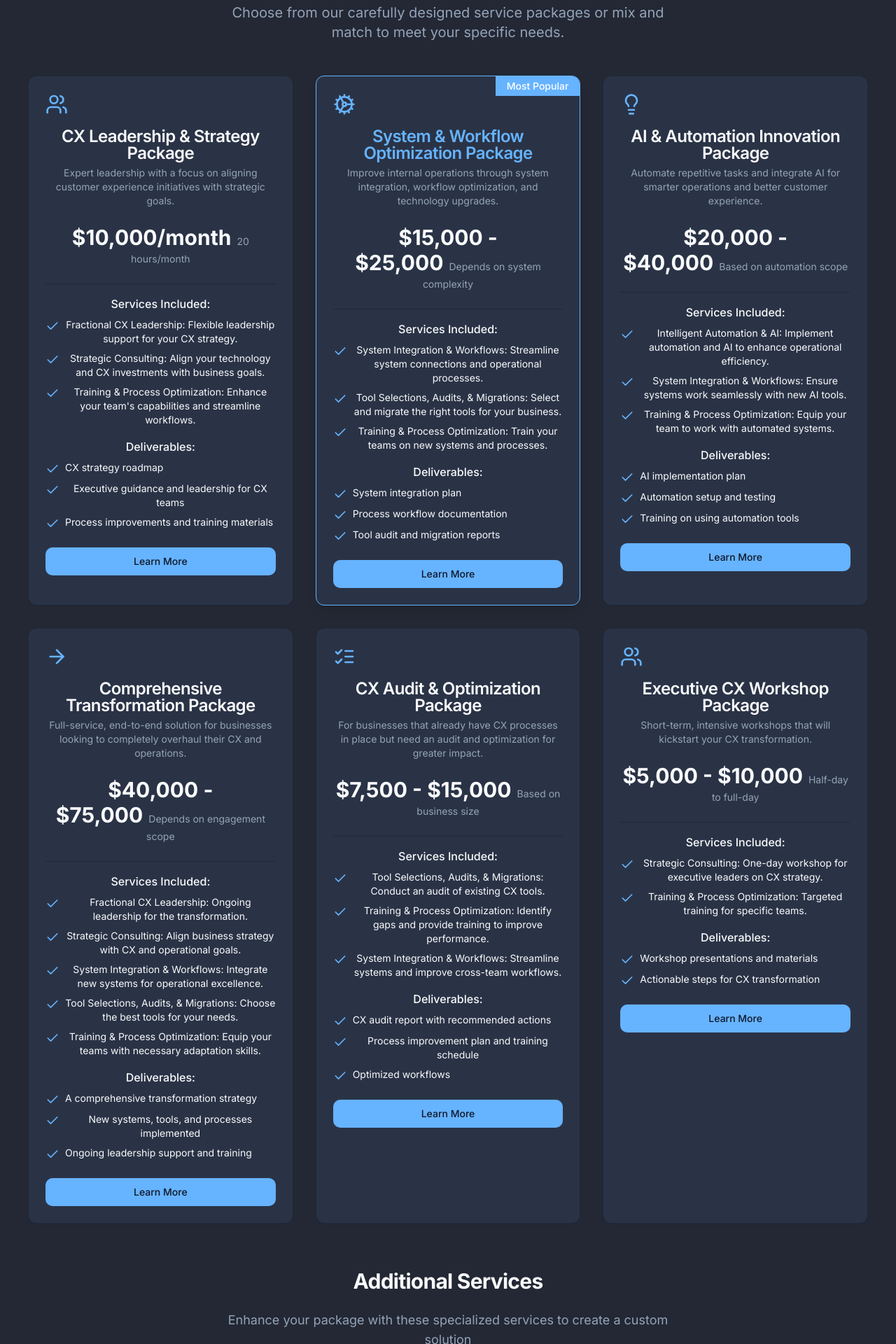
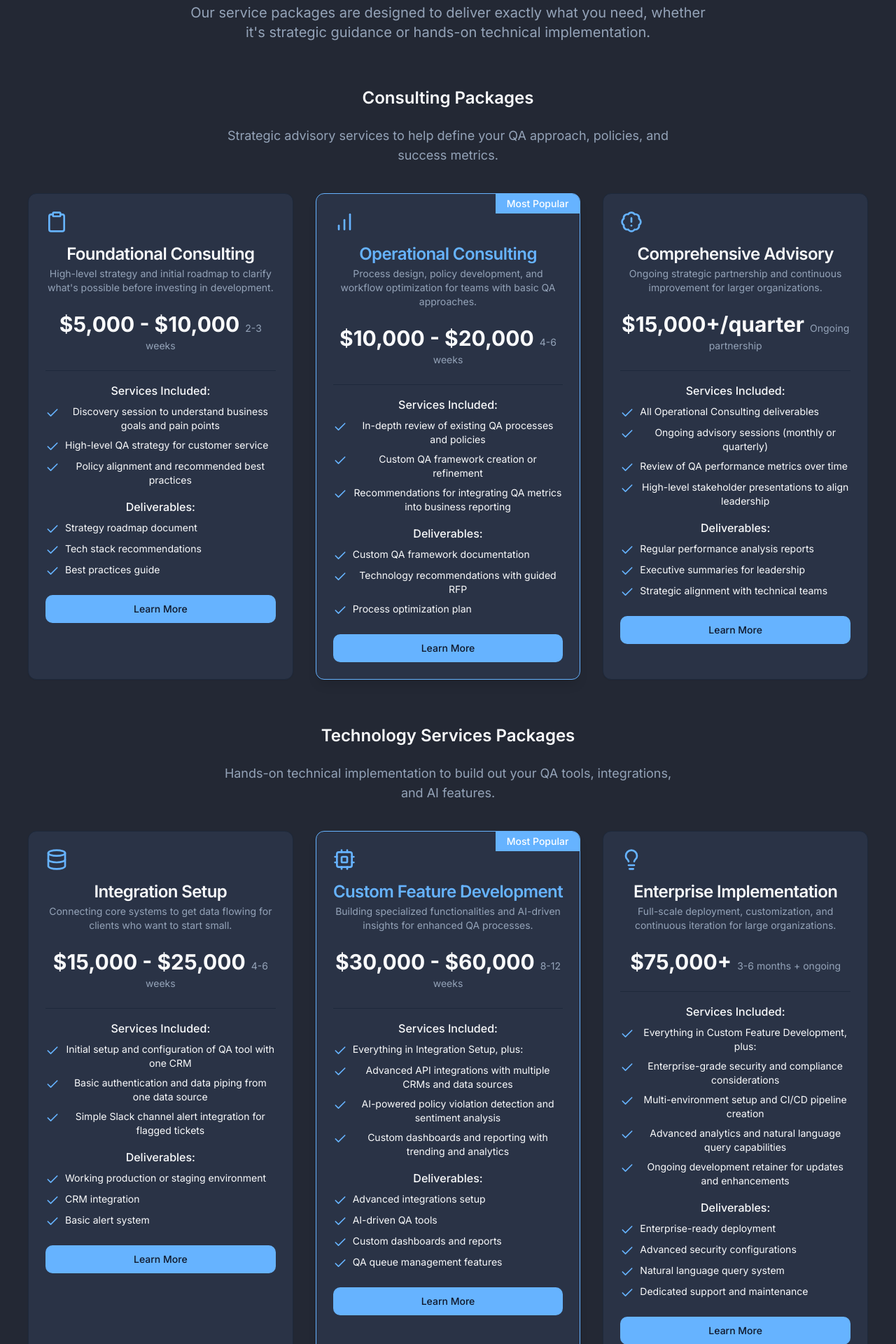
Before and after one commit to Grey-Space-Consulting/grey-space-web-carousel, a React (Vite) app: page /services in a window 1280 px wide. Shown: the part 460-2380 px from the top of the page at 70% size. Built offline with nearby package versions, Linux system fonts and the light colour scheme.

Commit message:
Refactor service packages on services page
Restructured the service packages on the services page to offer consulting and technology services separately, providing more clarity and flexibility for clients.

```diff
--- a/src/components/sections/ServicePackagesSection.tsx
+++ b/src/components/sections/ServicePackagesSection.tsx
@@ -1,114 +1,125 @@
 
 import React from "react";
-import { Users, Cog, Lightbulb, ArrowRight, ListChecks } from "lucide-react";
+import { Users, Cog, Lightbulb, ArrowRight, ListChecks, Clipboard, BadgeAlert, BarChart, Database, Cpu } from "lucide-react";
 import ServicePackageCard, { ServicePackage } from "@/components/ServicePackageCard";
 
-const servicePackages: ServicePackage[] = [
+// Define the consulting packages
+const consultingPackages: ServicePackage[] = [
   {
-    title: "CX Leadership & Strategy Package",
-    description: "Expert leadership with a focus on aligning customer experience initiatives with strategic goals.",
-    price: "$10,000/month",
-    duration: "20 hours/month",
-    icon: <Users className="h-8 w-8 text-primary mb-3" />,
+    title: "Foundational Consulting",
+    description: "High-level strategy and initial roadmap to clarify what's possible before investing in development.",
+    price: "$5,000 - $10,000",
+    duration: "2-3 weeks",
+    icon: <Clipboard className="h-8 w-8 text-primary mb-3" />,
     services: [
-      "Fractional CX Leadership: Flexible leadership support for your CX strategy.",
-      "Strategic Consulting: Align your technology and CX investments with business goals.",
-      "Training & Process Optimization: Enhance your team's capabilities and streamline workflows."
+      "Discovery session to understand business goals and pain points",
+      "High-level QA strategy for customer service",
+      "Policy alignment and recommended best practices"
     ],
     deliverables: [
-      "CX strategy roadmap",
-      "Executive guidance and leadership for CX teams",
-      "Process improvements and training materials"
+      "Strategy roadmap document",
+      "Tech stack recommendations",
+      "Best practices guide"
     ],
     highlighted: false
   },
   {
-    title: "System & Workflow Optimization Package",
-    description: "Improve internal operations through system integration, workflow optimization, and technology upgrades.",
-    price: "$15,000 - $25,000",
-    duration: "Depends on system complexity",
-    icon: <Cog className="h-8 w-8 text-primary mb-3" />,
+    title: "Operational Consulting",
+    description: "Process design, policy development, and workflow optimization for teams with basic QA approaches.",
+    price: "$10,000 - $20,000",
+    duration: "4-6 weeks",
+    icon: <BarChart className="h-8 w-8 text-primary mb-3" />,
     services: [
-      "System Integration & Workflows: Streamline system connections and operational processes.",
-      "Tool Selections, Audits, & Migrations: Select and migrate the right tools for your business.",
-      "Training & Process Optimization: Train your teams on new systems and processes."
+      "In-depth review of existing QA processes and policies",
+      "Custom QA framework creation or refinement",
+      "Recommendations for integrating QA metrics into business reporting"
     ],
     deliverables: [
-      "System integration plan",
-      "Process workflow documentation",
-      "Tool audit and migration reports"
+      "Custom QA framework documentation",
+      "Technology recommendations with guided RFP",
+      "Process optimization plan"
     ],
     highlighted: true
   },
   {
-    title: "AI & Automation Innovation Package",
-    description: "Automate repetitive tasks and integrate AI for smarter operations and better customer experience.",
-    price: "$20,000 - $40,000",
-    duration: "Based on automation scope",
-    icon: <Lightbulb className="h-8 w-8 text-primary mb-3" />,
+    title: "Comprehensive Advisory",
+    description: "Ongoing strategic partnership and continuous improvement for larger organizations.",
+    price: "$15,000+/quarter",
+    duration: "Ongoing partnership",
+    icon: <BadgeAlert className="h-8 w-8 text-primary mb-3" />,
     services: [
-      "Intelligent Automation & AI: Implement automation and AI to enhance operational efficiency.",
-      "System Integration & Workflows: Ensure systems work seamlessly with new AI tools.",
-      "Training & Process Optimization: Equip your team to work with automated systems."
+      "All Operational Consulting deliverables",
+      "Ongoing advisory sessions (monthly or quarterly)",
+      "Review of QA performance metrics over time",
+      "High-level stakeholder presentations to align leadership"
     ],
     deliverables: [
-      "AI implementation plan",
-      "Automation setup and testing",
-      "Training on using automation tools"
+      "Regular performance analysis reports",
+      "Executive summaries for leadership",
+      "Strategic alignment with technical teams"
+    ],
+    highlighted: false
+  }
+];
+
+// Define the technology services packages
+const technologyPackages: ServicePackage[] = [
+  {
+    title: "Integration Setup",
+    description: "Connecting core systems to get data flowing for clients who want to start small.",
+    price: "$15,000 - $25,000",
+    duration: "4-6 weeks",
+    icon: <Database className="h-8 w-8 text-primary mb-3" />,
+    services: [
+      "Initial setup and configuration of QA tool with one CRM",
+      "Basic authentication and data piping from one data source",
+      "Simple Slack channel alert integration for flagged tickets"
+    ],
+    deliverables: [
+      "Working production or staging environment",
+      "CRM integration",
+      "Basic alert system"
     ],
     highlighted: false
   },
   {
-    title: "Comprehensive Transformation Package",
-    description: "Full-service, end-to-end solution for businesses looking to completely overhaul their CX and operations.",
-    price: "$40,000 - $75,000",
-    duration: "Depends on engagement scope",
-    icon: <ArrowRight className="h-8 w-8 text-primary mb-3" />,
+    title: "Custom Feature Development",
+    description: "Building specialized functionalities and AI-driven insights for enhanced QA processes.",
+    price: "$30,000 - $60,000",
+    duration: "8-12 weeks",
+    icon: <Cpu className="h-8 w-8 text-primary mb-3" />,
     services: [
-      "Fractional CX Leadership: Ongoing leadership for the transformation.",
-      "Strategic Consulting: Align business strategy with CX and operational goals.",
-      "System Integration & Workflows: Integrate new systems for operational excellence.",
-      "Tool Selections, Audits, & Migrations: Choose the best tools for your needs.",
-      "Training & Process Optimization: Equip your teams with necessary adaptation skills."
+      "Everything in Integration Setup, plus:",
+      "Advanced API integrations with multiple CRMs and data sources",
+      "AI-powered policy violation detection and sentiment analysis",
+      "Custom dashboards and reporting with trending and analytics"
     ],
     deliverables: [
-      "A comprehensive transformation strategy",
-      "New systems, tools, and processes implemented",
-      "Ongoing leadership support and training"
+      "Advanced integrations setup",
+      "AI-driven QA tools",
+      "Custom dashboards and reports",
+      "QA queue management features"
     ],
-    highlighted: false
+    highlighted: true
   },
   {
-    title: "CX Audit & Optimization Package",
-    description: "For businesses that already have CX processes in place but need an audit and optimization for greater impact.",
-    price: "$7,500 - $15,000",
-    duration: "Based on business size",
-    icon: <ListChecks className="h-8 w-8 text-primary mb-3" />,
+    title: "Enterprise Implementation",
+    description: "Full-scale deployment, customization, and continuous iteration for large organizations.",
+    price: "$75,000+",
+    duration: "3-6 months + ongoing",
+    icon: <Lightbulb className="h-8 w-8 text-primary mb-3" />,
     services: [
-      "Tool Selections, Audits, & Migrations: Conduct an audit of existing CX tools.",
-      "Training & Process Optimization: Identify gaps and provide training to improve performance.",
-      "System Integration & Workflows: Streamline systems and improve cross-team workflows."
+      "Everything in Custom Feature Development, plus:",
+      "Enterprise-grade security and compliance considerations",
+      "Multi-environment setup and CI/CD pipeline creation",
+      "Advanced analytics and natural language query capabilities",
+      "Ongoing development retainer for updates and enhancements"
     ],
     deliverables: [
-      "CX audit report with recommended actions",
-      "Process improvement plan and training schedule",
-      "Optimized workflows"
-    ],
-    highlighted: false
-  },
-  {
-    title: "Executive CX Workshop Package",
-    description: "Short-term, intensive workshops that will kickstart your CX transformation.",
-    price: "$5,000 - $10,000",
-    duration: "Half-day to full-day",
-    icon: <Users className="h-8 w-8 text-primary mb-3" />,
-    services: [
-      "Strategic Consulting: One-day workshop for executive leaders on CX strategy.",
-      "Training & Process Optimization: Targeted training for specific teams."
-    ],
-    deliverables: [
-      "Workshop presentations and materials",
-      "Actionable steps for CX transformation"
+      "Enterprise-ready deployment",
+      "Advanced security configurations",
+      "Natural language query system",
+      "Dedicated support and maintenance"
     ],
     highlighted: false
   }
@@ -123,14 +134,56 @@ const ServicePackagesSection: React.FC = () => {
       <h2 className="heading-lg mb-6">
         Tailored Solutions for Your Business
       </h2>
-      <p className="text-xl text-muted-foreground max-w-2xl mx-auto">
-        Choose from our carefully designed service packages or mix and match to meet your specific needs.
+      <p className="text-xl text-muted-foreground max-w-3xl mx-auto mb-16">
+        Our service packages are designed to deliver exactly what you need, whether it's strategic guidance or hands-on technical implementation.
       </p>
 
-      <div className="grid grid-cols-1 md:grid-cols-2 lg:grid-cols-3 gap-8 mt-12">
-        {servicePackages.map((pkg, index) => (
-          <ServicePackageCard key={pkg.title} pkg={pkg} index={index} />
-        ))}
+      {/* Consulting Packages */}
+      <div className="mb-16">
+        <h3 className="text-2xl font-semibold mb-6">Consulting Packages</h3>
+        <p className="text-lg text-muted-foreground max-w-2xl mx-auto mb-10">
+          Strategic advisory services to help define your QA approach, policies, and success metrics.
+        </p>
+        <div className="grid grid-cols-1 md:grid-cols-2 lg:grid-cols-3 gap-8">
+          {consultingPackages.map((pkg, index) => (
+            <ServicePackageCard key={pkg.title} pkg={pkg} index={index} />
+          ))}
+        </div>
+      </div>
+
+      {/* Technology Services Packages */}
+      <div>
+        <h3 className="text-2xl font-semibold mb-6">Technology Services Packages</h3>
+        <p className="text-lg text-muted-foreground max-w-2xl mx-auto mb-10">
+          Hands-on technical implementation to build out your QA tools, integrations, and AI features.
+        </p>
+        <div className="grid grid-cols-1 md:grid-cols-2 lg:grid-cols-3 gap-8">
+          {technologyPackages.map((pkg, index) => (
+            <ServicePackageCard key={pkg.title} pkg={pkg} index={index + consultingPackages.length} />
+          ))}
+        </div>
+      </div>
+
+      {/* How These Packages Work Together */}
+      <div className="mt-16 bg-secondary/50 p-8 rounded-xl">
+        <h3 className="text-2xl font-semibold mb-4">How These Packages Work Together</h3>
+        <p className="text-lg text-muted-foreground mb-6">
+          Our packages are designed to be flexible and can be combined to create a comprehensive solution.
+        </p>
+        <ul className="text-left max-w-3xl mx-auto space-y-2">
+          <li className="flex items-start">
+            <ArrowRight className="h-5 w-5 text-primary shrink-0 mr-2 mt-1" />
+            <span>Purchase <strong>Consulting packages</strong> if you want strategic input but will handle implementation yourself.</span>
+          </li>
+          <li className="flex items-start">
+            <ArrowRight className="h-5 w-5 text-primary shrink-0 mr-2 mt-1" />
+            <span>Choose <strong>Technology Services</strong> if you already have a defined QA strategy and need technical execution.</span>
+          </li>
+          <li className="flex items-start">
+            <ArrowRight className="h-5 w-5 text-primary shrink-0 mr-2 mt-1" />
+            <span>Combine <strong>Consulting + Technology</strong> for an end-to-end engagement covering both planning and implementation.</span>
+          </li>
+        </ul>
       </div>
     </div>
   );
```
